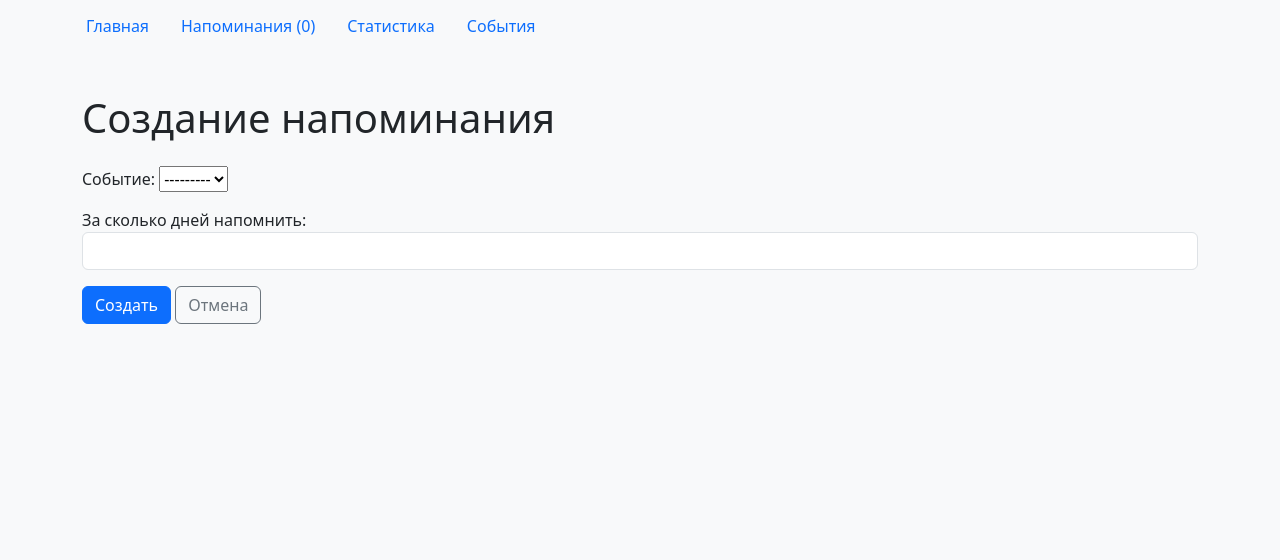
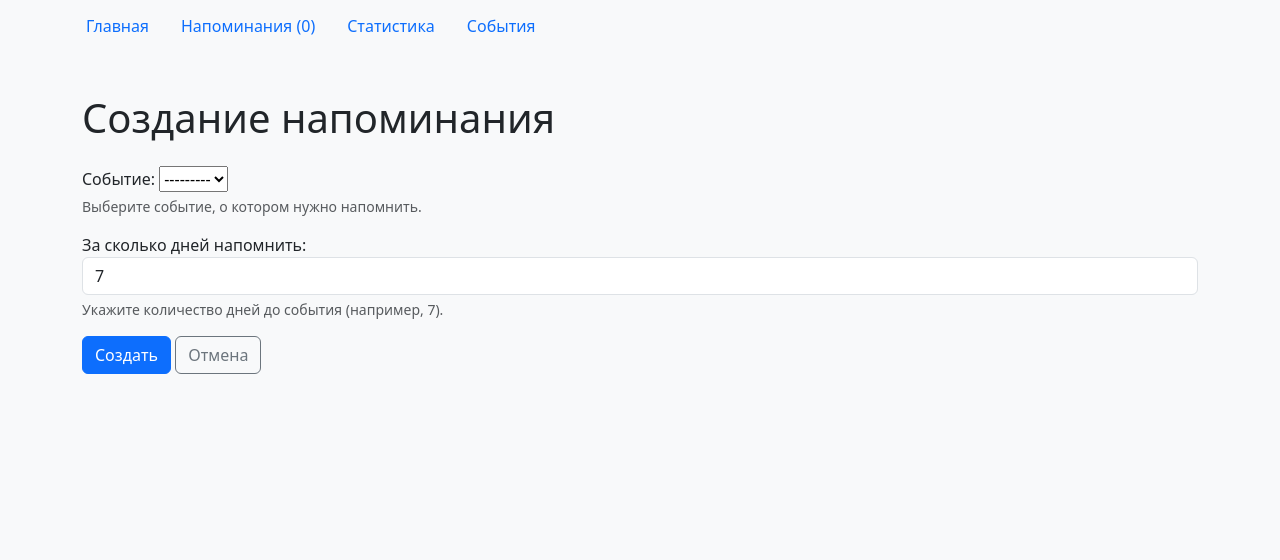
Before and after one commit to 6vi6-vi/important-dates-tracker, a Django app: page /reminders/create/ in a window 1280 px wide. Shown: the part 146-706 px from the top of the page. Run offline with Django 5.2, Linux system fonts and the light colour scheme; data that the repository does not hold is empty.

Commit message:
ПР11: мелкие правки

```diff
--- a/reminders/forms.py
+++ b/reminders/forms.py
@@ -35,6 +35,10 @@ class ReminderForm(forms.ModelForm):
             "event": "Событие",
             "remind_before": "За сколько дней напомнить",
         }
+        help_texts = {
+            "event": "Выберите событие, о котором нужно напомнить.",
+            "remind_before": "Укажите количество дней до события (например, 7).",
+        }
         widgets = {
             "remind_before": forms.NumberInput(attrs={"class": "form-control"}),
         }
--- a/reminders/templates/reminders/reminder_form.html
+++ b/reminders/templates/reminders/reminder_form.html
@@ -9,6 +9,11 @@
 
     <form method="post" class="mt-4">
         {% csrf_token %}
+
+        {% for error in form.non_field_errors %}
+            <div class="alert alert-danger">{{ error }}</div>
+        {% endfor %}
+
         {% for field in form %}
             <div class="mb-3">
                 {{ field.label_tag }}
@@ -21,9 +26,6 @@
                 {% endfor %}
             </div>
         {% endfor %}
-        {% for error in form.non_field_errors %}
-            <div class="alert alert-danger">{{ error }}</div>
-        {% endfor %}
 
         <button type="submit" class="btn btn-primary">
             {% if reminder %}Сохранить изменения{% else %}Создать{% endif %}
--- a/reminders/views.py
+++ b/reminders/views.py
@@ -87,7 +87,7 @@ def reminder_create(request):
             reminder = form.save()
             return redirect("reminders:detail", slug=reminder.slug)
     else:
-        form = ReminderForm()
+        form = ReminderForm(initial={"remind_before": 7})
     return render(request, "reminders/reminder_form.html", {"form": form})
 
 
```
